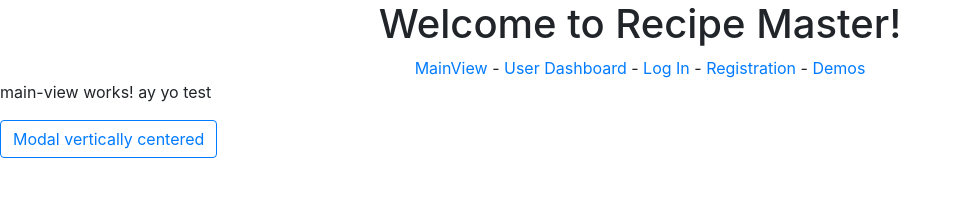
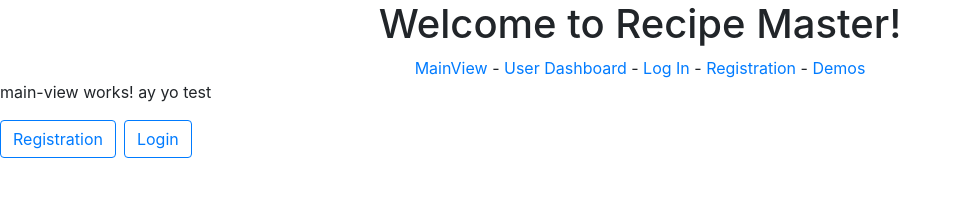
Before and after one commit to Alekzandar/Recipe_Master_Client, an Angular app in the folder recipe-master-client/: page /main in a window 1280 px wide. Shown: the top 210 px of the page, without its empty margins (0-961 px from the left). Built offline with nearby package versions, Linux system fonts and the light colour scheme.

Commit message:
reg modal in

```diff
--- a/recipe-master-client/src/app/main-view/main-view.component.html
+++ b/recipe-master-client/src/app/main-view/main-view.component.html
@@ -5,7 +5,7 @@
 </p>
 <ng-template #content let-modal>
   <div class="modal-header">
-    <h4 class="modal-title">Modal title</h4>
+    <h4 class="modal-title">Registration</h4>
     <button type="button" class="close" aria-label="Close" (click)="modal.dismiss('Cross click')">
       <span aria-hidden="true">&times;</span>
     </button>
@@ -13,8 +13,21 @@
   <div class="modal-body">
     <app-user-register></app-user-register>
   </div>
-  <div class="modal-footer">
+  <!-- <div class="modal-footer">
     <button type="button" class="btn btn-light" (click)="modal.close('Close click')">Close</button>
+  </div> -->
+</ng-template>
+<button class="btn btn-outline-primary mb-2 mr-2" (click)="openVerticallyCentered(content)">Registration</button>
+
+<ng-template #contenta let-modal>
+  <!-- <div class="modal-header"> -->
+    <!-- <h4 class="modal-title">Login</h4> -->
+    <button type="button" class="close" aria-label="Close" (click)="modal.dismiss('Cross click')">
+      <span aria-hidden="true">&times;</span>
+    </button>
+  <!-- </div> -->
+  <div class="modal-body">
+    <app-maressa-view></app-maressa-view>
   </div>
 </ng-template>
-<button class="btn btn-outline-primary mb-2 mr-2" (click)="openVerticallyCentered(content)">Modal vertically centered</button>
+<button class="btn btn-outline-primary mb-2 mr-2" (click)="openVerticallyCentereda(contenta)">Login</button>
--- a/recipe-master-client/src/app/main-view/main-view.component.ts
+++ b/recipe-master-client/src/app/main-view/main-view.component.ts
@@ -25,6 +25,9 @@ export class MainViewComponent {
 	constructor(private modalService: NgbModal) {}
 
 	openVerticallyCentered(content) {
-		this.modalService.open(content, { centered: true });
+		this.modalService.open(content, { centered: true, size: 'lg' });
+  }
+	openVerticallyCentereda(contenta) {
+		this.modalService.open(contenta, { centered: true, size: 'lg' });
 	}
 }
```
